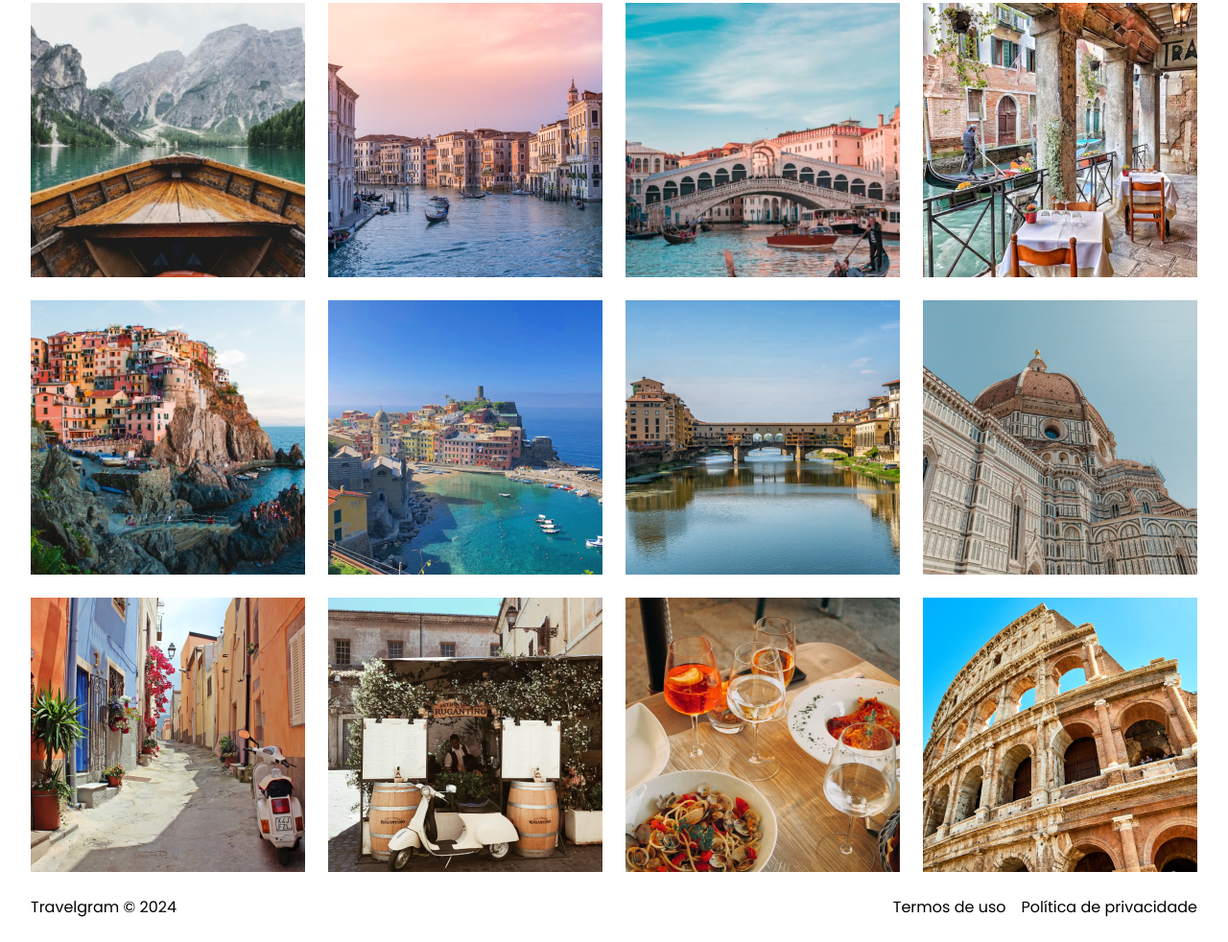
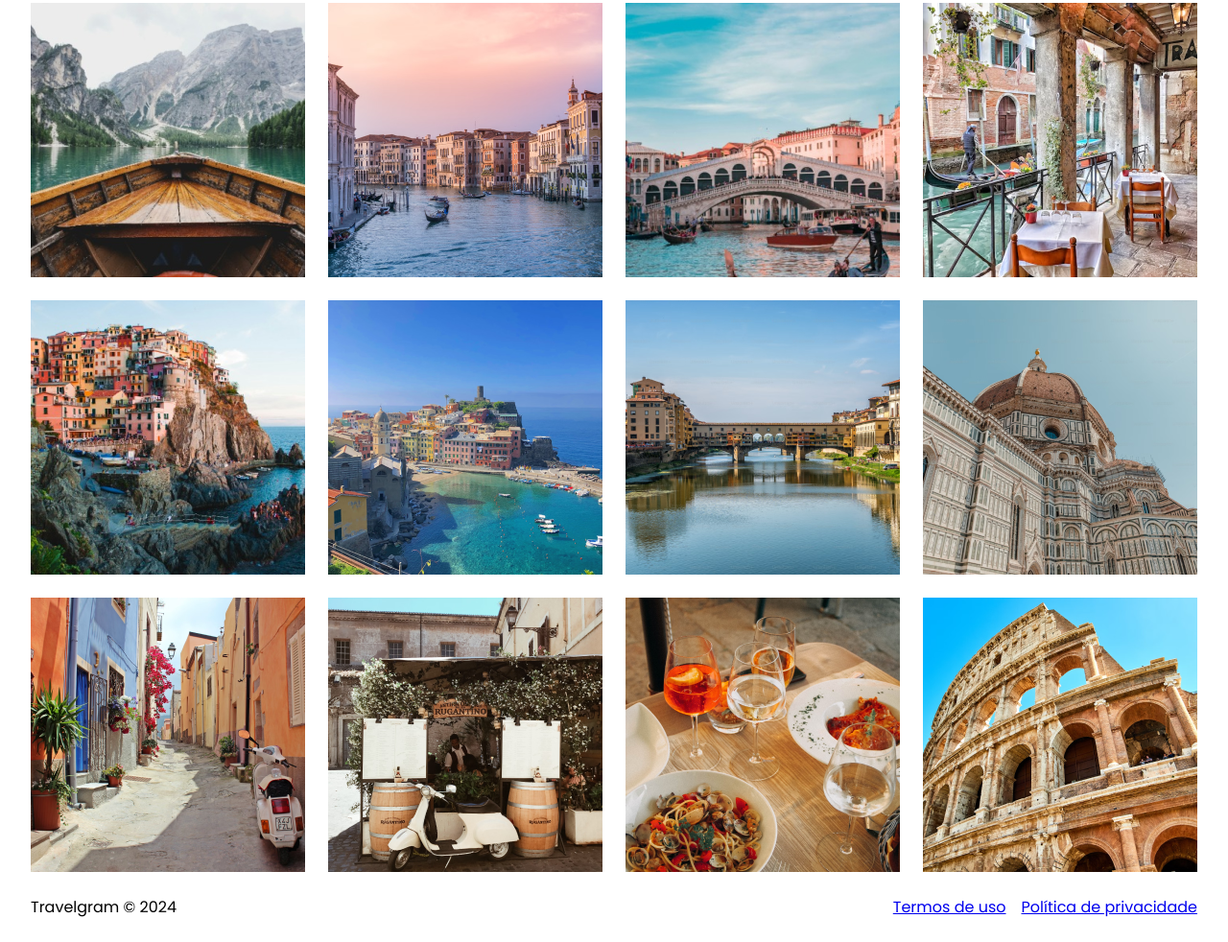
Before and after one commit to mytkadev/Travelgram, a plain HTML site: page index.html in a window 1280 px wide. Shown: the part 341-1323 px from the top of the page at 96% size. Drawn offline with Linux system fonts and the light colour scheme; files whose address does not match are found by name.

Commit message:
ajustes index.html

```diff
--- a/index.html
+++ b/index.html
@@ -69,8 +69,8 @@
     <footer>
         <p>Travelgram © 2024</p>
         <div class="footerRight">
-            <p>Termos de uso</p>
-            <p>Política de privacidade</p>
+            <a href="#">Termos de uso</a>
+            <a href="#">Política de privacidade</a>
         </div>
     </footer>
 </body>
```
